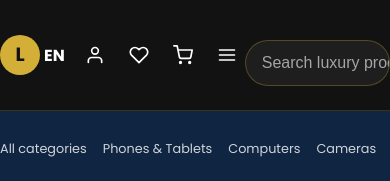
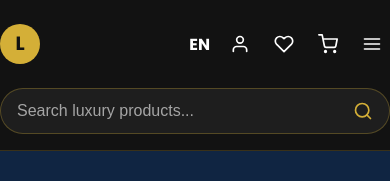
Before and after one commit to Manish8798/rentSmart, a React (Vite) app: page / in a window 390 px wide. Shown: the top 181 px of the page. Built offline with nearby package versions, Linux system fonts and the light colour scheme.

Commit message:
mobile view fixed

```diff
--- a/src/App.css
+++ b/src/App.css
@@ -644,11 +644,18 @@ button {
     padding: 0.5rem 0;
   }
 
-  .search-bar {
-    order: 3;
-    margin: 1rem 0 0;
+  .search-bar-desktop {
+    display: none !important;
+  }
+  .search-bar-mobile {
+    display: flex !important;
+    width: 100%;
     max-width: 100%;
-    width: 100%;
+    margin: 1rem 0 0 0;
+    border-radius: 100px;
+    background-color: rgba(255, 255, 255, 0.05);
+    border: 1px solid rgba(212, 175, 55, 0.3);
+    padding: 0;
   }
 
   .nav-buttons {
@@ -1013,3 +1020,27 @@ button {
   max-height: 90%;
   max-width: 90%;
 }
+
+/* Responsive search bar visibility */
+.search-bar-mobile {
+  display: none;
+}
+.search-bar-desktop {
+  display: flex;
+}
+
+@media (max-width: 768px) {
+  .search-bar-desktop {
+    display: none !important;
+  }
+  .search-bar-mobile {
+    display: flex !important;
+    width: 100%;
+    max-width: 100%;
+    margin: 1rem 0 0 0;
+    border-radius: 100px;
+    background-color: rgba(255, 255, 255, 0.05);
+    border: 1px solid rgba(212, 175, 55, 0.3);
+    padding: 0;
+  }
+}
--- a/src/App.jsx
+++ b/src/App.jsx
@@ -114,7 +114,10 @@ function App() {
               </div>
             </a>
           </div>
-          <form className="search-bar" onSubmit={handleSearchSubmit}>
+          <form
+            className="search-bar search-bar-desktop"
+            onSubmit={handleSearchSubmit}
+          >
             <input
               type="text"
               placeholder="Search luxury products..."
@@ -208,6 +211,34 @@ function App() {
             </button>
           </div>
         </div>
+        {/* Mobile search bar (hidden on desktop) */}
+        <form
+          className="search-bar search-bar-mobile"
+          onSubmit={handleSearchSubmit}
+        >
+          <input
+            type="text"
+            placeholder="Search luxury products..."
+            value={searchQuery}
+            onChange={handleSearch}
+          />
+          <button type="submit" className="search-button">
+            <svg
+              xmlns="http://www.w3.org/2000/svg"
+              width="20"
+              height="20"
+              viewBox="0 0 24 24"
+              fill="none"
+              stroke="currentColor"
+              strokeWidth="2"
+              strokeLinecap="round"
+              strokeLinejoin="round"
+            >
+              <circle cx="11" cy="11" r="8"></circle>
+              <line x1="21" y1="21" x2="16.65" y2="16.65"></line>
+            </svg>
+          </button>
+        </form>
       </header>
 
       {/* Categories */}
```
